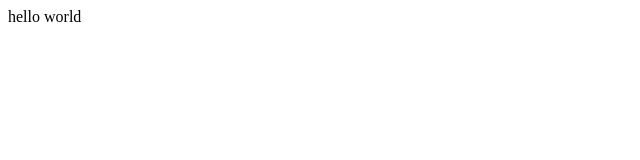
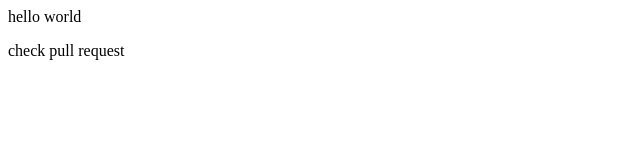
Before and after one commit to ShashankDA10/localrepo, a plain HTML site: page index.html in a window 1280 px wide. Shown: the whole page, without its empty margins (0-640 px from the left). Drawn offline with Linux system fonts and the light colour scheme.

Commit message:
Update index.html
check pull req

```diff
--- a/index.html
+++ b/index.html
@@ -1 +1,3 @@
 <p>hello world</p>
+
+<p>check pull request</p>
```
